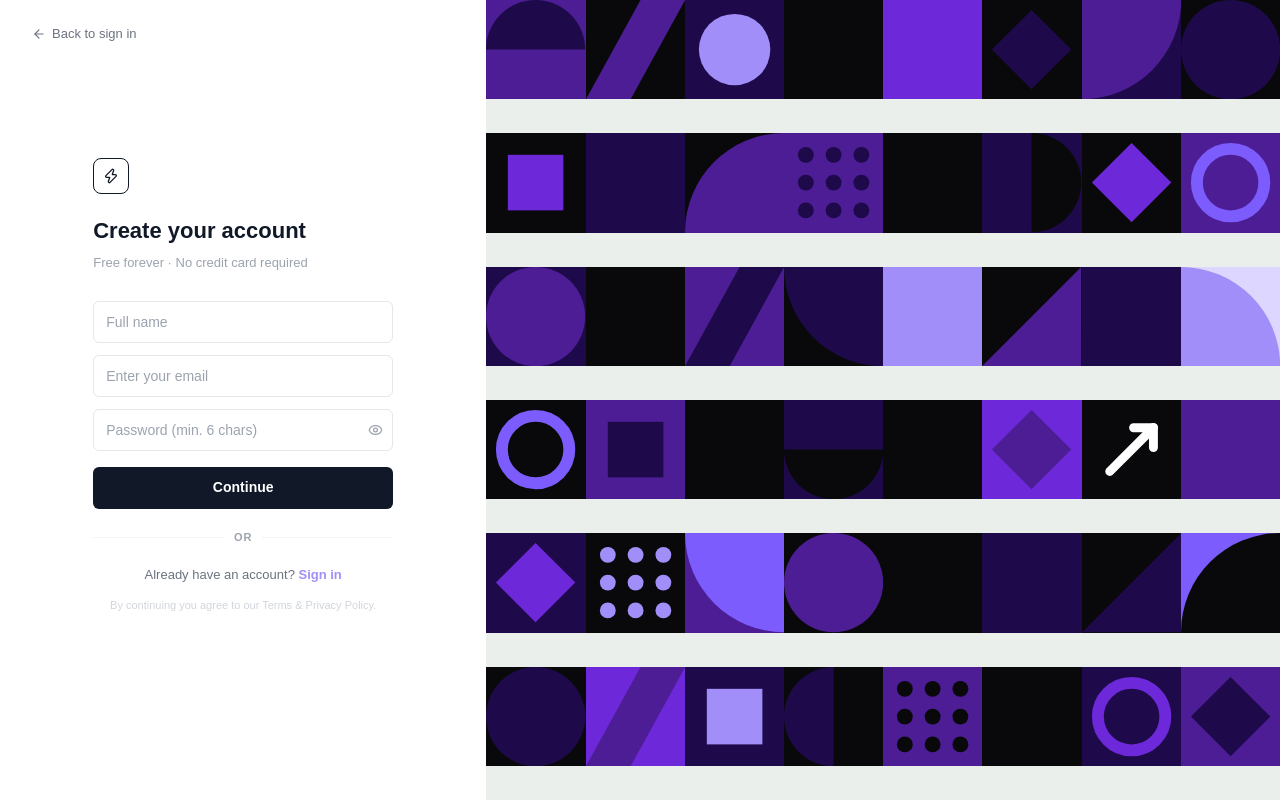
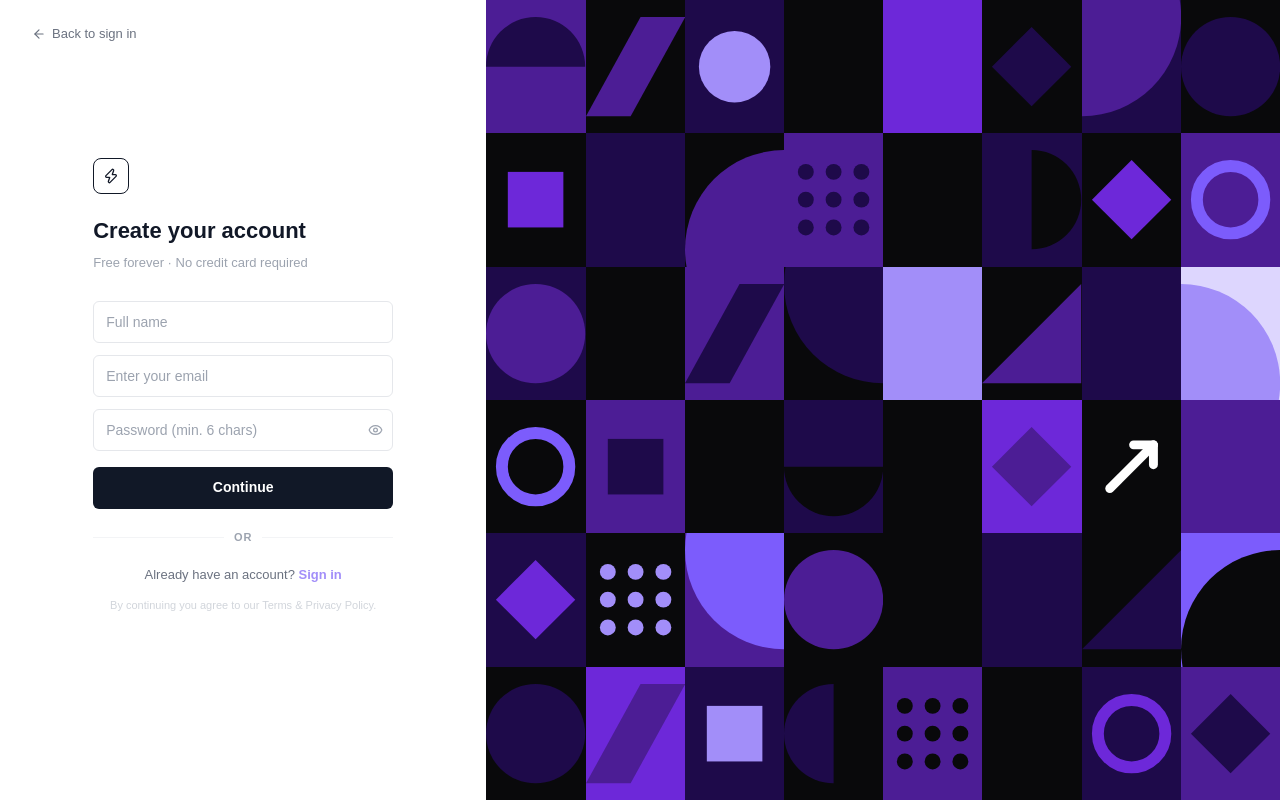
Before and after one commit to orphiclab/invoice-generator-, a Next.js app: page /register in a window 1280 px wide. Built offline with nearby package versions, Linux system fonts and the light colour scheme; a web font is replaced by a local one.

Commit message:
fix: Portrait geometric tiles — taller than wide, fill full viewport height

```diff
--- a/src/app/login/page.tsx
+++ b/src/app/login/page.tsx
@@ -83,9 +83,9 @@ function Shape({ t, c }: { t: string; c: string }) {
 
 function GeometricGrid() {
   return (
-    <div style={{ display: 'grid', gridTemplateColumns: 'repeat(8, 1fr)', width: '100%', height: '100%' }}>
+    <div style={{ display: 'grid', gridTemplateColumns: 'repeat(8, 1fr)', gridTemplateRows: 'repeat(6, 1fr)', width: '100%', height: '100%' }}>
       {TILES.map((tile, i) => (
-        <div key={i} style={{ background: tile.bg, aspectRatio: '1', overflow: 'hidden' }}>
+        <div key={i} style={{ background: tile.bg, overflow: 'hidden', width: '100%', height: '100%' }}>
           <Shape t={tile.sh} c={tile.c} />
         </div>
       ))}
@@ -185,7 +185,7 @@ export default function LoginPage() {
       </div>
 
       {/* ── Right: geometric mosaic ── */}
-      <div style={{ flex: 1, overflow: 'hidden' }}>
+      <div style={{ flex: 1, overflow: 'hidden', minHeight: '100vh' }}>
         <GeometricGrid />
       </div>
     </div>
--- a/src/app/register/page.tsx
+++ b/src/app/register/page.tsx
@@ -77,9 +77,9 @@ function Shape({ t, c }: { t: string; c: string }) {
 
 function GeometricGrid() {
   return (
-    <div style={{ display: 'grid', gridTemplateColumns: 'repeat(8, 1fr)', width: '100%', height: '100%' }}>
+    <div style={{ display: 'grid', gridTemplateColumns: 'repeat(8, 1fr)', gridTemplateRows: 'repeat(6, 1fr)', width: '100%', height: '100%' }}>
       {TILES.map((tile, i) => (
-        <div key={i} style={{ background: tile.bg, aspectRatio: '1', overflow: 'hidden' }}>
+        <div key={i} style={{ background: tile.bg, overflow: 'hidden', width: '100%', height: '100%' }}>
           <Shape t={tile.sh} c={tile.c} />
         </div>
       ))}
@@ -186,7 +186,7 @@ export default function RegisterPage() {
       </div>
 
       {/* ── Right: geometric mosaic ── */}
-      <div style={{ flex: 1, overflow: 'hidden' }}>
+      <div style={{ flex: 1, overflow: 'hidden', minHeight: '100vh' }}>
         <GeometricGrid />
       </div>
     </div>
```
